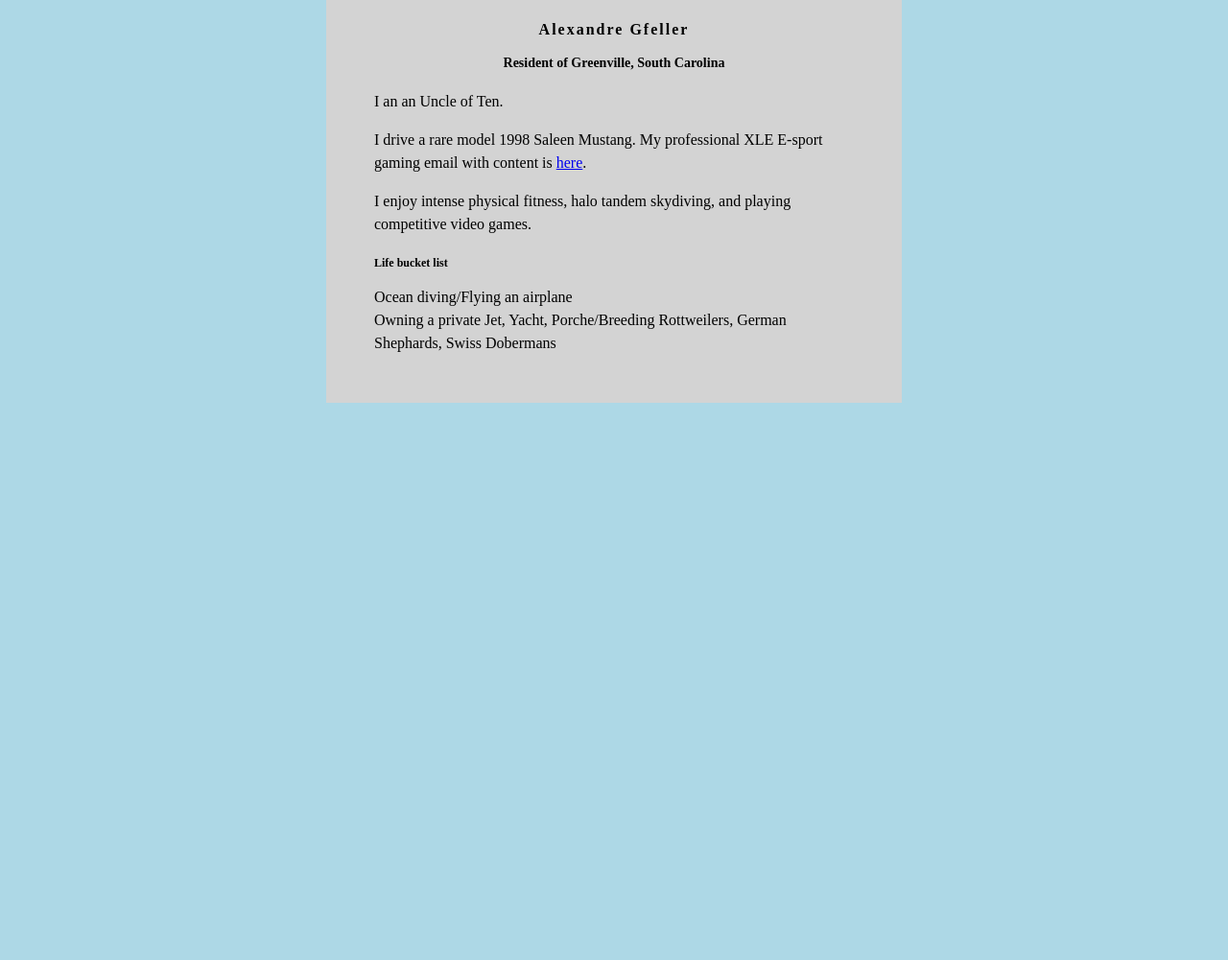
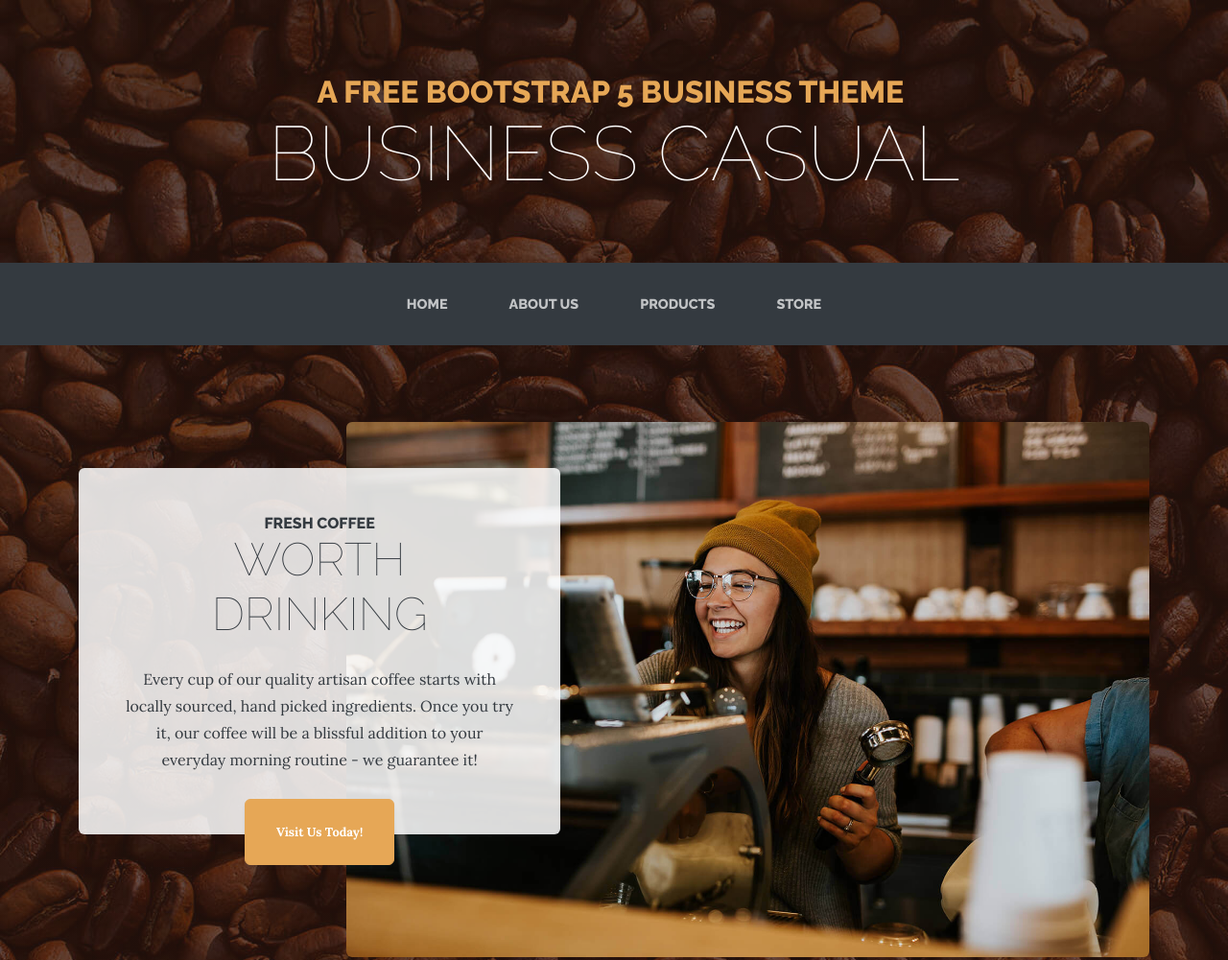
Before and after one commit to Xgfeller5/Xgfeller5.github.io, a plain HTML site: page index.html in a window 1280 px wide. Shown: the top 1001 px of the page at 96% size. Before the commit the page ends 800 px from the top, so only its background shows below. Drawn offline with Linux system fonts and the light colour scheme.

Commit message:
Add files via upload

```diff
--- /dev/null
+++ b/assets/js/current-day.js
@@ -0,0 +1,7 @@
+(function() {
+    var currentDay = document.querySelectorAll('.list-hours li')[new Date().getDay()];
+
+    if (currentDay) {
+        currentDay.classList.add('today');
+    }
+})();
--- a/index.html
+++ b/index.html
@@ -1,49 +1,59 @@
-<html>
+<!DOCTYPE html>
+<html data-bs-theme="light" lang="en">
+
 <head>
-<style>
-body {
-    background: lightblue;
-    font-family: Times New Roman;
-}
-#content {
-    background: lightgrey;
-    min-width: 200px;
-    max-width: 500px;
-    padding: 50px;
-    margin: auto;
-    margin-top: -50px;
-    line-height: 150%;
-}
-h1 {
-    letter-spacing: 2px;
-    font-size: 16px;
-    text-align: center;
-}
-h2 {
-    font-size: 14px;
-    text-align: center;
-}
-h3 {
-    font-size: 12px;
-}
-</style>
+    <meta charset="utf-8">
+    <meta name="viewport" content="width=device-width, initial-scale=1.0, shrink-to-fit=no">
+    <title>Home - Brand</title>
+    <link rel="stylesheet" href="assets/bootstrap/css/bootstrap.min.css">
+    <link rel="stylesheet" href="https://fonts.googleapis.com/css?family=Raleway:100,100i,200,200i,300,300i,400,400i,500,500i,600,600i,700,700i,800,800i,900,900i&amp;display=swap">
+    <link rel="stylesheet" href="https://fonts.googleapis.com/css?family=Lora:400,400i,700,700i&amp;display=swap">
 </head>
-<body>
-    <div id="content">
-        <h1>Alexandre Gfeller</h1>
-        <h2>Resident of Greenville, South Carolina</h2>
 
-         <p>I an an Uncle of Ten.</p>
-         <p>
-            I drive a rare model 1998 Saleen Mustang. My professional XLE E-sport gaming email with content is
-            <a href="mailto:<X_master700@outlook.com">here</a>.
-         </p>
-         <p>
-            I enjoy intense physical fitness, halo tandem skydiving, and playing competitive video games.
-         </p>
-        <h3>Life bucket list</h3>
-        Ocean diving/Flying an airplane<br />
-        Owning a private Jet, Yacht, Porche/Breeding Rottweilers, German Shephards, Swiss Dobermans<br />
-    </div>
+<body style="background:linear-gradient(rgba(47, 23, 15, 0.65), rgba(47, 23, 15, 0.65)), url('assets/img/bg.jpg');">
+    <h1 class="text-center text-white d-none d-lg-block site-heading"><span class="text-primary site-heading-upper mb-3">A Free Bootstrap 5 Business Theme&nbsp;</span><span class="site-heading-lower">Business Casual</span></h1>
+    <nav class="navbar navbar-expand-lg bg-dark py-lg-4 navbar-dark" id="mainNav">
+        <div class="container"><a class="navbar-brand text-uppercase d-lg-none text-expanded" href="#">Gfellerbros Coffee</a><button data-bs-toggle="collapse" class="navbar-toggler" data-bs-target="#navbarResponsive"><span class="visually-hidden">Toggle navigation</span><span class="navbar-toggler-icon"></span></button>
+            <div class="collapse navbar-collapse" id="navbarResponsive">
+                <ul class="navbar-nav mx-auto">
+                    <li class="nav-item"><a class="nav-link" href="index.html">Home</a></li>
+                    <li class="nav-item"><a class="nav-link" href="about.html">About us</a></li>
+                    <li class="nav-item"><a class="nav-link" href="products.html">Products</a></li>
+                    <li class="nav-item"><a class="nav-link" href="store.html">Store</a></li>
+                </ul>
+            </div>
+        </div>
+    </nav>
+    <section class="page-section clearfix">
+        <div class="container">
+            <div class="intro"><img class="img-fluid intro-img mb-3 mb-lg-0 rounded" src="assets/img/intro.jpg">
+                <div class="text-center intro-text p-5 rounded bg-faded">
+                    <h2 class="section-heading mb-4"><span class="section-heading-upper">Fresh Coffee</span><span class="section-heading-lower">Worth Drinking</span></h2>
+                    <p class="mb-3">Every cup of our quality artisan coffee starts with locally sourced, hand picked ingredients. Once you try it, our coffee will be a blissful addition to your everyday morning routine - we guarantee it!</p>
+                    <div class="mx-auto intro-button"><a class="btn btn-primary d-inline-block mx-auto btn-xl" role="button" href="#">Visit Us Today!</a></div>
+                </div>
+            </div>
+        </div>
+    </section>
+    <section class="page-section cta">
+        <div class="container">
+            <div class="row">
+                <div class="col-xl-9 mx-auto">
+                    <div class="text-center cta-inner rounded">
+                        <h2 class="section-heading mb-4"><span class="section-heading-upper">Our Promise</span><span class="section-heading-lower">To You</span></h2>
+                        <p class="mb-0">When you walk into our shop to start your day, we are dedicated to providing you with friendly service, a welcoming atmosphere, and above all else, excellent products made with the highest quality ingredients. If you are not satisfied, please let us know and we will do whatever we can to make things right!</p>
+                    </div>
+                </div>
+            </div>
+        </div>
+    </section>
+    <footer class="text-center footer text-faded py-5">
+        <div class="container">
+            <p class="m-0 small">Copyright&nbsp;©&nbsp;Brand 2024</p>
+        </div>
+    </footer>
+    <script src="assets/bootstrap/js/bootstrap.min.js"></script>
+    <script src="assets/js/current-day.js"></script>
 </body>
+
 </html>
```
Also changed, not shown: assets/bootstrap/css/bootstrap.min.css (added), assets/bootstrap/js/bootstrap.min.js (added), assets/img/about.jpg (added), assets/img/bg.jpg (added), assets/img/intro.jpg (added), assets/img/products-01.jpg (added), assets/img/products-02.jpg (added), assets/img/products-03.jpg (added).
